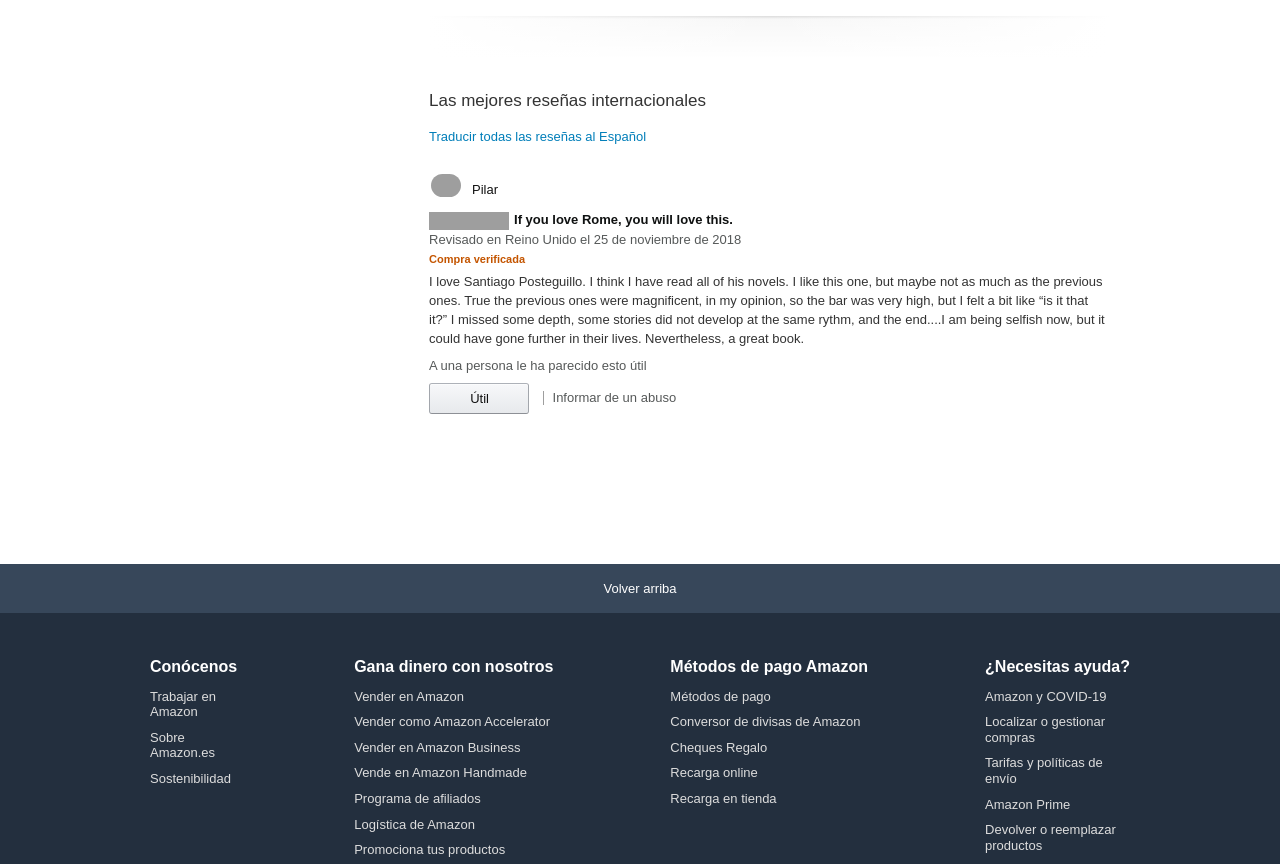
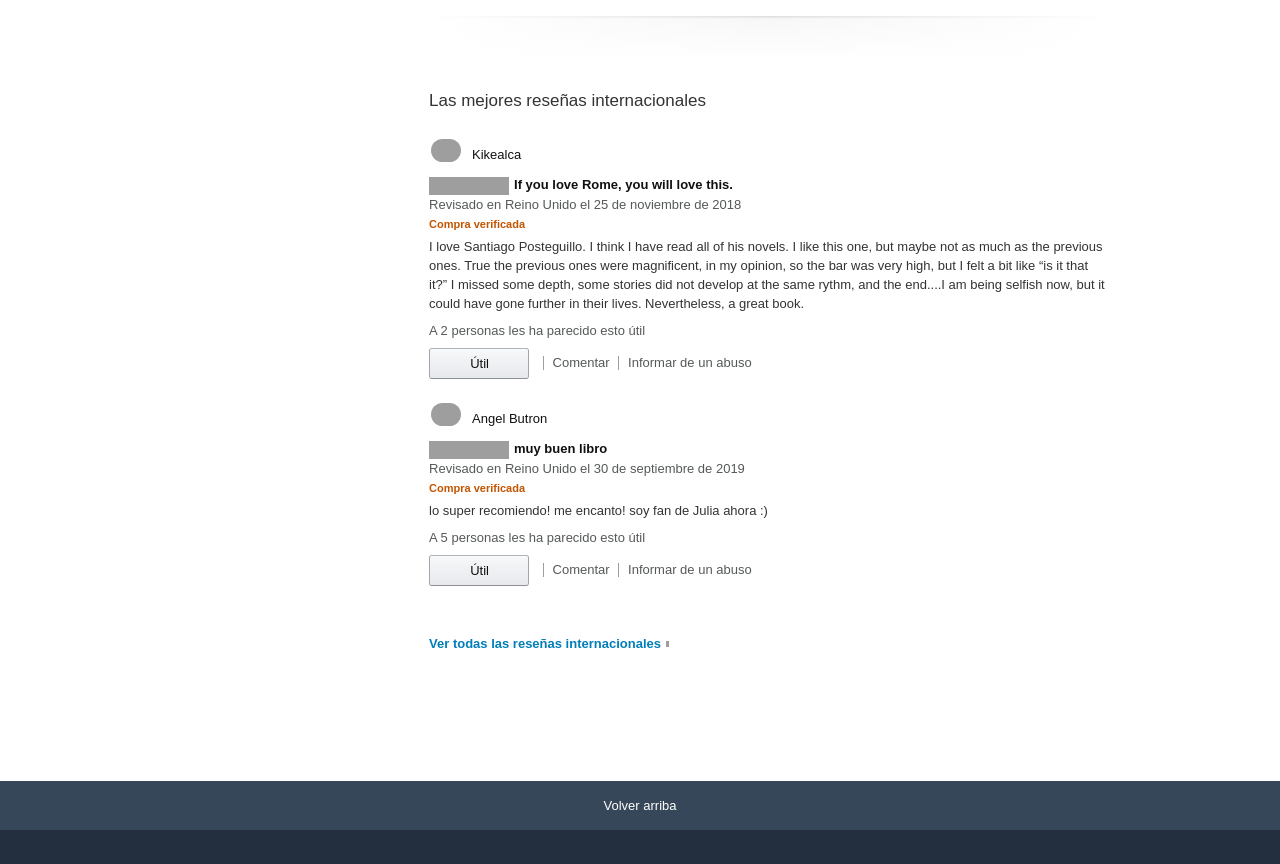
Before and after one commit to manromero/DGEU-1920, a React (Create React App) app in the folder dgeu/: page / in a window 1280 px wide. Shown: the part 4560-5424 px from the top of the page. Built offline with nearby package versions, Linux system fonts and the light colour scheme; grey boxes are pictures that could not be loaded; a web font is replaced by a local one.

Commit message:
Refactoring reviews

```diff
--- a/dgeu/src/components/Body.tsx
+++ b/dgeu/src/components/Body.tsx
@@ -2,7 +2,7 @@ import React from 'react';
 import ProductDetails from './ProductDetails';
 import ProductDescription from './ProductDescription';
 import KindleRecommendation from './KindleRecommendation';
-import Reviews from './Reviews';
+import ReviewsBox from './ReviewsBox';
 import PreloadPopUp from './PreloadPopUp';
 import RightPanel from './RightPanel';
 import MainProductInformation from './MainProductInformation';
@@ -50,7 +50,7 @@ const Body = () => {
           articlesPerPage={6}
         />
         <hr aria-hidden="true" className="a-spacing-large a-divider-normal" />
-        <Reviews />
+        <ReviewsBox />
       </div>
     </div>
   );
--- a/dgeu/src/components/Reviews.tsx
+++ b/dgeu/src/components/ReviewsBox.tsx
@@ -5,7 +5,7 @@ import ReviewsMetions from './ReviewsMentions';
 import ReviewsCustomers from './ReviewsCustomers';
 import ReviewsInternationals from './ReviewsInternationals';
 
-const Reviews = () => {
+const ReviewsBox = () => {
   return (
     <div id="reviewsMedley" data-hook="reviews-medley-widget" className="a-fixed-left-grid a-spacing-extra-large">
       <div className="a-fixed-left-grid-inner" style={{ paddingLeft: "300px" }}>
@@ -26,4 +26,4 @@ const Reviews = () => {
   );
 }
 
-export default Reviews;
+export default ReviewsBox;
--- a/dgeu/src/components/ReviewsCustomers.tsx
+++ b/dgeu/src/components/ReviewsCustomers.tsx
@@ -1,9 +1,9 @@
-import React from 'react';
+import React, { useState } from 'react';
 import Review from './Review';
 
 const ReviewsCustomers = () => {
 
-  const reviews = [
+  let reviews = [
     {
       id: "R1NCBWWFLGHUY5",
       author: "Plauto",
@@ -25,8 +25,25 @@ const ReviewsCustomers = () => {
       comment: "He leído la trilogía de Escipión y la que hizo con los emperadores hispanos.  Esta es más de lo mismo, solo que bastante peor.  En realidad es una versión novelada de lo que puedes encontrarte en la Wikipedia, carente de ritmo y totalmente plana y carente de interés. Sinceramente no me parece merecedora de un premio planeta",
       utilNumber: 8,
       reviewUrl: "https://www.amazon.es/gp/profile/amzn1.account.AFRUEPB2MVFR2DTAP7SMLZK55L6A/ref=cm_cr_dp_d_gw_tr?ie=UTF8"
+    },
+    {
+      id: "RWFT9KVRRTUNQ",
+      author: "María",
+      authorImgUrl: "https://images-eu.ssl-images-amazon.com/images/S/amazon-avatars-global/6c7b45b8-92ee-4e5b-a966-92dd2b94ca82._CR140,0,844,844_SX48_.jpg",
+      summary: "Buen libro",
+      rating: 5.0,
+      revisionDate: "Revisado en España el 12 de noviembre de 2018",
+      comment: "El libro físicamente mide 23x15, con 704 páginas, no es cómodo para leer en la cama... En cuánto al contenido, ya estoy enganchada! aunque sólo llevo unas 50 páginas, sabía que iba a gustarme.\nSantiago Posteguillo documenta genial sus libros de la Roma clásica, aparte de ser muy ameno.\nMe alegro de que le hayan dado el Planeta a una historia de humanidades, ya era hora!",
+      utilNumber: 21,
+      reviewUrl: "https://www.amazon.es/gp/customer-reviews/RWFT9KVRRTUNQ/ref=cm_cr_arp_d_rvw_ttl?ie=UTF8&ASIN=8408197401"
     }
   ];
+
+  const [viewAll, setViewAll] = useState(false);
+
+  if (!viewAll) {
+    reviews = reviews.filter((e, index) => index < 2);
+  }
 
   return (
     <span className="cr-widget-FocalReviews" data-hook="cr-widget-FocalReviews">
@@ -92,8 +109,12 @@ const ReviewsCustomers = () => {
       </div>
       <div id="reviews-medley-footer" data-hook="reviews-medley-footer" className="a-section">
         <div className="a-row"></div>
-        <div className="a-row a-spacing-extra-large">
-          <a data-hook="see-all-reviews-link-foot" className="a-link-emphasis a-text-bold" href="https://www.amazon.es/Yo-Julia-Planeta-Espa%C3%B1oles-Iberoamericanos/product-reviews/8408197401/ref=cm_cr_dp_d_show_all_btm?ie=UTF8&amp;reviewerType=all_reviews">Ver todas las reseñas de España</a>
+        <div className="a-row a-spacing-extra-large" onClick={() => setViewAll(!viewAll)}>
+          {viewAll ? (
+            <a className="a-link-emphasis a-text-bold">Ver menos</a>
+          ) : (
+              <a className="a-link-emphasis a-text-bold">Ver todas las reseñas de España</a>
+            )}
         </div>
       </div>
     </span>
--- a/dgeu/src/components/ReviewsInternationals.tsx
+++ b/dgeu/src/components/ReviewsInternationals.tsx
@@ -1,6 +1,50 @@
-import React from 'react';
+import React, { useState } from 'react';
+import Review from './Review';
 
 const ReviewsInternationals = () => {
+
+  let reviews = [
+    {
+      id: "R1TQ1WB6V34Y4O",
+      author: "Kikealca",
+      authorImgUrl: "https://images-eu.ssl-images-amazon.com/images/S/amazon-avatars-global/d24ec5a2-e26f-415f-a747-d6502a320189._CR62,0,375,375_SX48_.jpg",
+      summary: "If you love Rome, you will love this.",
+      rating: 4.0,
+      revisionDate: "Revisado en Reino Unido el 25 de noviembre de 2018",
+      comment: "I love Santiago Posteguillo. I think I have read all of his novels. I like this one, but maybe not as much as the previous ones. True the previous ones were magnificent, in my opinion, so the bar was very high, but I felt a bit like “is it that it?” I missed some depth, some stories did not develop at the same rythm, and the end....I am being selfish now, but it could have gone further in their lives. Nevertheless, a great book.",
+      utilNumber: 2,
+      reviewUrl: "https://www.amazon.es/gp/profile/amzn1.account.AGVPAXXL3ROR2QVOX3PAU75PYYNQ/ref=cm_cr_dp_d_gw_tr?ie=UTF8"
+    },
+    {
+      id: "R3EQ8ZKF7VNQSS",
+      author: "Angel Butron",
+      authorImgUrl: "https://images-eu.ssl-images-amazon.com/images/S/amazon-avatars-global/default._CR0,0,1024,1024_SX48_.png",
+      summary: "muy buen libro",
+      rating: 5.0,
+      revisionDate: "Revisado en Reino Unido el 30 de septiembre de 2019",
+      comment: "lo super recomiendo! me encanto! soy fan de Julia ahora :)",
+      utilNumber: 5,
+      reviewUrl: "https://www.amazon.es/gp/customer-reviews/R2J0RIC944N4TK/ref=cm_cr_dp_d_rvw_ttl?ie=UTF8&ASIN=8408197401"
+    },
+    {
+      id: "R3EQ8ZKF7VNQSS",
+      author: "Isa",
+      authorImgUrl: "https://images-eu.ssl-images-amazon.com/images/S/amazon-avatars-global/default._CR0,0,1024,1024_SX48_.png",
+      summary: "mejorable",
+      rating: 3.0,
+      revisionDate: "Revisado en Argentina el 15 de noviembre de 2018",
+      comment: "Aunque es fácil de leer, en mi opinión la forma de escribir es algo infantil. Rápido de leer pero prosa mejorable.",
+      utilNumber: 18,
+      reviewUrl: "https://www.amazon.es/gp/customer-reviews/R2M74YCW4OOV71/ref=cm_cr_dp_d_rvw_ttl?ie=UTF8&ASIN=8408197401"
+    }
+  ];
+
+  const [viewAll, setViewAll] = useState(false);
+
+  if (!viewAll) {
+    reviews = reviews.filter((e, index) => index < 2);
+  }
+
   return (
     <span className="cr-widget-DesktopGlobalReviews" data-hook="cr-widget-DesktopGlobalReviews">
       <div className="a-divider a-divider-section a-spacing-extra-large">
@@ -12,120 +56,24 @@ const ReviewsInternationals = () => {
             Las mejores reseñas internacionales
           </h3>
           <div className="a-section cr-list-loading reviews-loading aok-hidden"></div>
-          <div className="a-row">
-            <div className="a-section a-spacing-micro cr-translate-these-reviews-section"><span className="a-declarative" data-action="reviews:ajax-post"><a className="a-link-normal" href="https://www.amazon.es/Yo-Julia-Planeta-Espa%C3%B1oles-Iberoamericanos/dp/8408197401/ref=sr_1_1?__mk_es_ES=%C3%85M%C3%85%C5%BD%C3%95%C3%91&amp;crid=2IKO067U954NA&amp;dchild=1&amp;keywords=yo+julia&amp;qid=1598543175&amp;sprefix=yo+julia%2Caps%2C210&amp;sr=8-1#customerReviews">Traducir todas las reseñas al Español</a></span></div>
-          </div>
         </div>
         <div className="a-row a-spacing-large">
           <div className="a-section global-reviews-content celwidget" data-csa-c-id="pq4ci3-zc10ve-8nedtl-d2jl28" data-cel-widget="">
             <div id="cm-cr-global-review-list" data-hook="global-customer-reviews-widget" className="a-section global-review-views review-views celwidget" data-csa-c-id="k8cqko-srl8x5-47yszm-x4cy4h" data-cel-widget="cm-cr-global-review-list">
-              <div id="R1TQ1WB6V34Y4O" data-hook="review" className="a-section review aok-relative cr-desktop-review-page-0">
-                <span className="cr-translated-review-content">
-                  <span className="cr-single-review-loading aok-hidden">
-                    <span className="reviews-loading"></span>
-                  </span>
-                </span>
-                <div id="R1TQ1WB6V34Y4O-review-card" className="a-row a-spacing-none">
-                  <div id="customer_review_foreign-R1TQ1WB6V34Y4O" className="a-section celwidget" data-csa-c-id="465l7r-8ujgrc-6c0df7-s819ns" data-cel-widget="customer_review_foreign-R1TQ1WB6V34Y4O">
-                    <div data-hook="genome-widget" className="a-row a-spacing-mini">
-                      <div className="a-profile" data-a-size="small">
-                        <div aria-hidden="true" className="a-profile-avatar-wrapper">
-                          <div className="a-profile-avatar">
-                            <img src="https://images-eu.ssl-images-amazon.com/images/S/amazon-avatars-global/d24ec5a2-e26f-415f-a747-d6502a320189._CR62,0,375,375_SX48_.jpg" className="" data-src="https://images-eu.ssl-images-amazon.com/images/S/amazon-avatars-global/d24ec5a2-e26f-415f-a747-d6502a320189._CR62,0,375,375_SX48_.jpg" />
-                            <noscript>
-                              <img src="https://images-eu.ssl-images-amazon.com/images/S/amazon-avatars-global/d24ec5a2-e26f-415f-a747-d6502a320189._CR62,0,375,375_SX48_.jpg" />
-                            </noscript>
-                          </div>
-                        </div>
-                        <div className="a-profile-content">
-                          <span className="a-profile-name">Pilar</span>
-                        </div>
-                      </div>
-                    </div>
-                    <div className="a-row a-spacing-none">
-                      <i data-hook="cmps-review-star-rating" className="a-icon a-icon-star a-star-4 review-rating">
-                        <span className="a-icon-alt">4,0 de 5 estrellas</span>
-                      </i>
-                      <span className="a-letter-space"></span>
-                      <span data-hook="review-title" className="a-size-base review-title a-color-base review-title-content a-text-bold">
-                        <span className="cr-original-review-content">If you love Rome, you will love this.</span>
-                        <span className="cr-translated-review-content aok-hidden"></span>
-                      </span>
-                    </div>
-                    <span data-hook="review-date" className="a-size-base a-color-secondary review-date">Revisado en Reino Unido el 25 de noviembre de 2018</span>
-                    <div className="a-row a-spacing-mini review-data review-format-strip">
-                      <span data-hook="avp-badge-linkless" className="a-size-mini a-color-state a-text-bold">Compra verificada</span>
-                    </div>
-                    <div className="a-row a-spacing-small review-data">
-                      <span data-hook="review-body" className="a-size-base review-text">
-                        <div aria-live="polite" data-a-expander-name="review_text_read_more" data-a-expander-collapsed-height="300" className="a-expander-collapsed-height a-row a-expander-container a-expander-partial-collapse-container" style={{ maxHeight: "300px" }}>
-                          <div data-hook="review-collapsed" aria-expanded="false" className="a-expander-content reviewText review-text-content a-expander-partial-collapse-content">
-                            <span className="cr-original-review-content">
-                              I love Santiago Posteguillo. I think I have read all of his novels. I like this one, but maybe not as much as the previous ones. True the previous ones were magnificent, in my opinion, so the bar was very high, but I felt a bit like “is it that it?”  I missed some depth, some stories did not develop at the same rythm, and the end....I am being selfish now, but it could have gone further in their lives. Nevertheless, a great book.
-                            </span>
-                            <span className="cr-translated-review-content aok-hidden"></span>
-                          </div>
-                          <div className="a-expander-header a-expander-partial-collapse-header" style={{ opacity: "0", display: "none" }}>
-                            <div className="a-expander-content-fade"></div>
-                            <a href="javascript:void(0)" data-hook="expand-collapse-read-more-less" data-action="a-expander-toggle" className="a-declarative" data-a-expander-toggle="{&quot;allowLinkDefault&quot;:true, &quot;expand_prompt&quot;:&quot;Leer más&quot;, &quot;collapse_prompt&quot;:&quot;Leer menos&quot;}">
-                              <i className="a-icon a-icon-extender-expand"></i>
-                              <span className="a-expander-prompt">Leer más</span>
-                            </a>
-                          </div>
-                        </div>
-                      </span>
-                    </div>
-                    <div data-hook="review-comments" className="a-row review-comments cr-vote-action-bar">
-                      <span className="cr-vote" data-hook="review-voting-widget">
-                        <div className="a-row a-spacing-small">
-                          <span data-hook="helpful-vote-statement" className="a-size-base a-color-tertiary cr-vote-text">A una persona le ha parecido esto útil</span>
-                        </div>
-                        <div className="cr-helpful-button cr-vote-component aok-float-left">
-                          <span className="a-declarative" data-action="reviews:vote-action" >
-                            <span className="a-button a-button-base" id="a-autoid-32">
-                              <span className="a-button-inner">
-                                <input data-hook="vote-helpful-button" className="a-button-input" type="submit" value="Marcar esta revisión como útil BOTÓN" aria-labelledby="a-autoid-32-announce" />
-                                <span className="a-button-text" aria-hidden="true" id="a-autoid-32-announce">
-                                  <div className="cr-helpful-text">
-                                    Útil
-                                  </div>
-                                </span>
-                              </span>
-                            </span>
-                          </span>
-                        </div>
-                        <span className="cr-vote-feedback cr-vote-component aok-hidden">Enviando comentario...</span>
-                        <span data-hook="vote-success-message" className="cr-vote-success cr-vote-component aok-hidden">
-                          <div className="a-box a-alert-inline a-alert-inline-success cr-vote-helpful-yes">
-                            <div className="a-box-inner a-alert-container">
-                              <i className="a-icon a-icon-alert"></i>
-                              <div className="a-alert-content">Gracias por su comentario.</div>
-                            </div>
-                          </div>
-                        </span>
-                        <span className="cr-vote-error cr-vote-component aok-hidden">
-                          <div className="a-box a-alert-inline a-alert-inline-error" aria-live="assertive" role="alert">
-                            <div className="a-box-inner a-alert-container">
-                              <i className="a-icon a-icon-alert"></i>
-                              <div className="a-alert-content">
-                                Lo sentimos, no hemos podido registrar tu voto. Vuelva a intentarlo
-                              </div>
-                            </div>
-                          </div>
-                        </span>
-                      </span>
-                      <span className="cr-footer-line-height">
-                        <span>
-                          <i className="a-icon a-icon-text-separator" role="img" aria-label="|"></i>
-                          <span className="a-declarative" data-action="cr-popup" data-cr-popup="{&quot;width&quot;:&quot;580&quot;,&quot;title&quot;:&quot;ReportAbuse&quot;,&quot;url&quot;:&quot;/hz/reviews-render/report-abuse?ie=UTF8&amp;voteDomain=Reviews&amp;ref=cm_cr_dp_d_freport&amp;csrfT=gvQ3pHBcvwp%2FnrxuoJw%2FwVmfhDY9rL8CvZ3SPLQAAAABAAAAAF9H1UxyYXcAAAAA%2B4kUEk%2F7iMGR3xPcX6iU&amp;entityId=RA3WT7FIXZGG9&amp;sessionId=259-6544150-3296161&quot;,&quot;height&quot;:&quot;380&quot;}">
-                            <a className="a-size-base a-link-normal a-color-secondary report-abuse-link a-text-normal" href="https://www.amazon.es/hz/reviews-render/report-abuse?ie=UTF8&amp;voteDomain=Reviews&amp;ref=cm_cr_dp_d_freport&amp;csrfT=gvQ3pHBcvwp%2FnrxuoJw%2FwVmfhDY9rL8CvZ3SPLQAAAABAAAAAF9H1UxyYXcAAAAA%2B4kUEk%2F7iMGR3xPcX6iU&amp;entityId=RA3WT7FIXZGG9&amp;sessionId=259-6544150-3296161">Informar de un abuso</a>
-                          </span>
-                        </span>
-                      </span>
-                    </div>
-                  </div>
-                </div>
-              </div>
+              {reviews.map(rev => (
+                <Review
+                  id={rev.id}
+                  author={rev.author}
+                  authorImgUrl={rev.authorImgUrl}
+                  summary={rev.summary}
+                  rating={rev.rating}
+                  revisionDate={rev.revisionDate}
+                  comment={rev.comment}
+                  utilNumber={rev.utilNumber}
+                  reviewUrl={rev.reviewUrl}
+                />
+              ))}
+
               <div id="R6B7W3KBXTLWO" data-hook="review" className="a-section review aok-relative cr-desktop-review-page-1 aok-hidden">
                 <div id="R6B7W3KBXTLWO-review-card" className="a-row a-spacing-none">
                   <div id="customer_review_foreign-R6B7W3KBXTLWO" className="a-section celwidget" data-csa-c-id="6vv8s4-80uty7-xv1lod-mpaoog" data-cel-widget="customer_review_foreign-R6B7W3KBXTLWO">
@@ -232,11 +180,12 @@ const ReviewsInternationals = () => {
                   </div>
                 </div>
               </div>
-              <div id="cr-pagination-footer-2" className="a-section a-spacing-top-extra-large aok-hidden">
-                <div className="a-divider a-divider-break a-spacing-large">
-                  <h5>Has leído las mejores opiniones internacionales</h5>
-                </div>
-                <a data-hook="see-all-reviews-link-foot" className="a-size-small a-link-emphasis a-text-bold" href="https://www.amazon.es/Yo-Julia-Planeta-Espa%C3%B1oles-Iberoamericanos/product-reviews/8408197401/ref=cm_cr_dp_d_show_all_btm?ie=UTF8&amp;reviewerType=all_reviews">Ver todas las reseñas de España</a>
+              <div id="cr-pagination-footer-2" className="a-section a-spacing-top-extra-large" onClick={() => setViewAll(!viewAll)}>
+                {viewAll ? (
+                  <a className="a-link-emphasis a-text-bold">Ver menos</a>
+                ) : (
+                    <a className="a-link-emphasis a-text-bold">Ver todas las reseñas internacionales</a>
+                  )}
               </div>
             </div>
           </div>
```
